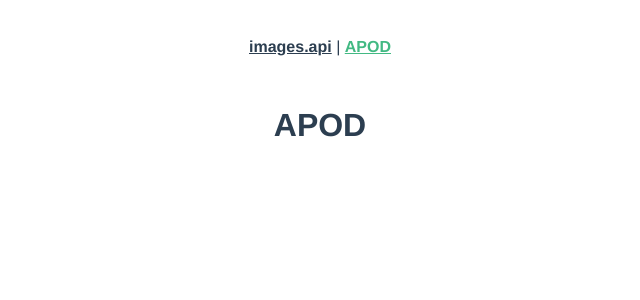
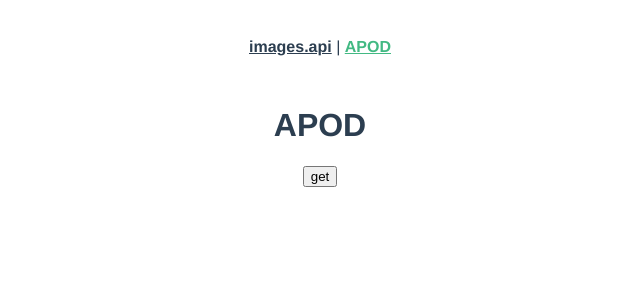
Before and after one commit to leandrocodes/nasa-vue, a Vue app: page /#/apod in a window 1280 px wide. Shown: the top 300 px of the page, without its empty margins (320-960 px from the left). Built offline with nearby package versions, Linux system fonts and the light colour scheme.

Commit message:
get apod

```diff
--- a/src/components/ApodPics.vue
+++ b/src/components/ApodPics.vue
@@ -1,10 +1,35 @@
+/* eslint-disable */
 <template>
-  <h1>APOD</h1>
+    <div class="apod">
+        <h1>APOD</h1>
+        <button @click="getApod">get</button>
+
+
+        <div class="apod-result" v-if="result">
+          <img :src="result.hdurl" alt="">
+        </div>
+    </div>
 </template>
 
 <script>
+import axios from "axios"
 export default {
-
+    data() {
+        return {
+            result: ''
+        }
+    },
+    methods: {
+        getApod() {
+            axios
+                .get(
+                    `https://api.nasa.gov/planetary/apod?api_key=A2xfR6se7zb54COLHWsVwgHhtlS0OF1syc6gtQUP`
+                )
+                .then(res => {
+                   this.result = res.data
+                })
+        }
+    }
 }
 </script>
 
--- a/src/components/PicsNasa.vue
+++ b/src/components/PicsNasa.vue
@@ -1,3 +1,4 @@
+/* eslint-disable */
 <template>
     <div>
         <input type="text" v-model="query" @keyup.prevent="getPics()" />
--- a/src/views/Apod.vue
+++ b/src/views/Apod.vue
@@ -5,9 +5,9 @@
 <script>
 import ApodPics from '../components/ApodPics'
 export default {
-    components:{
+  components:{
       ApodPics
-    }
+  }
 }
 </script>
 
```
